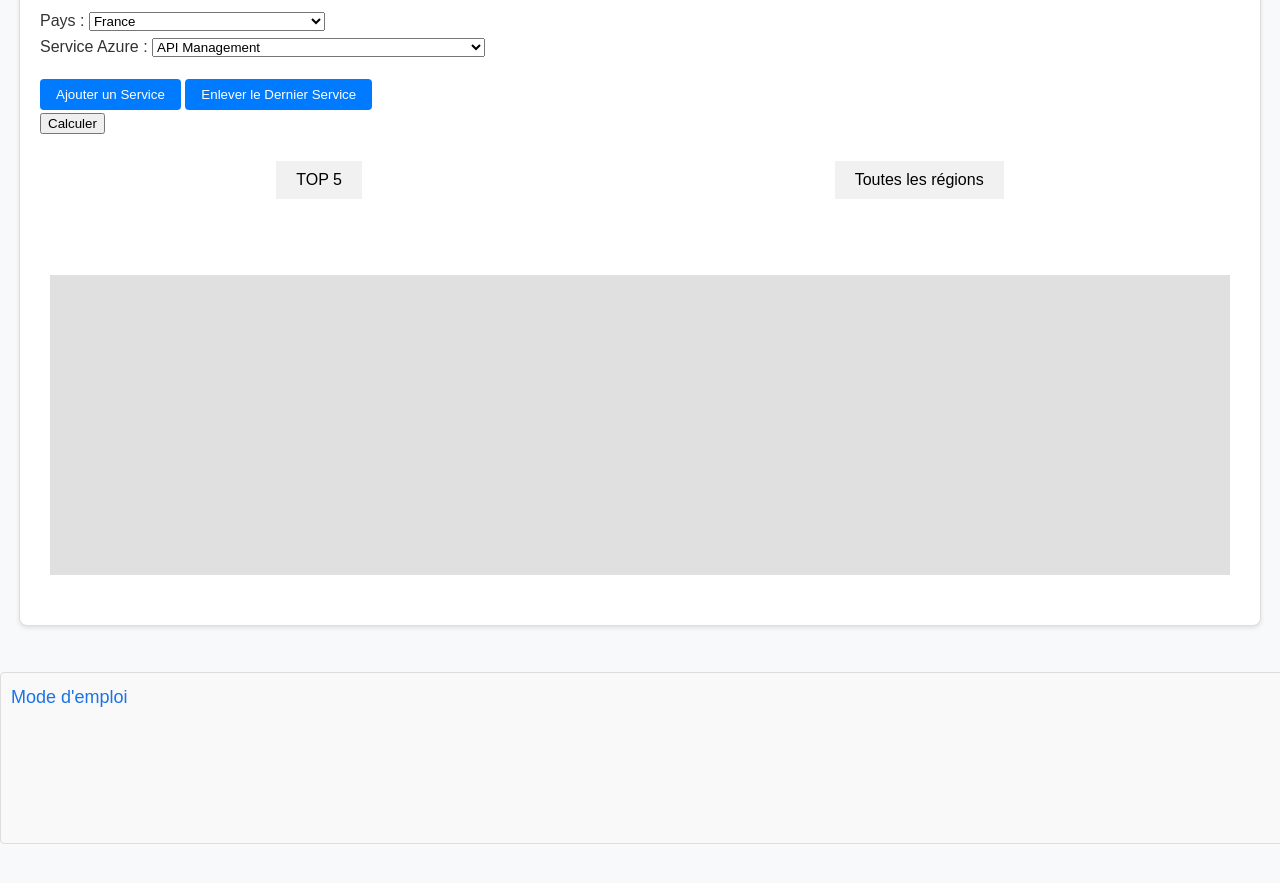
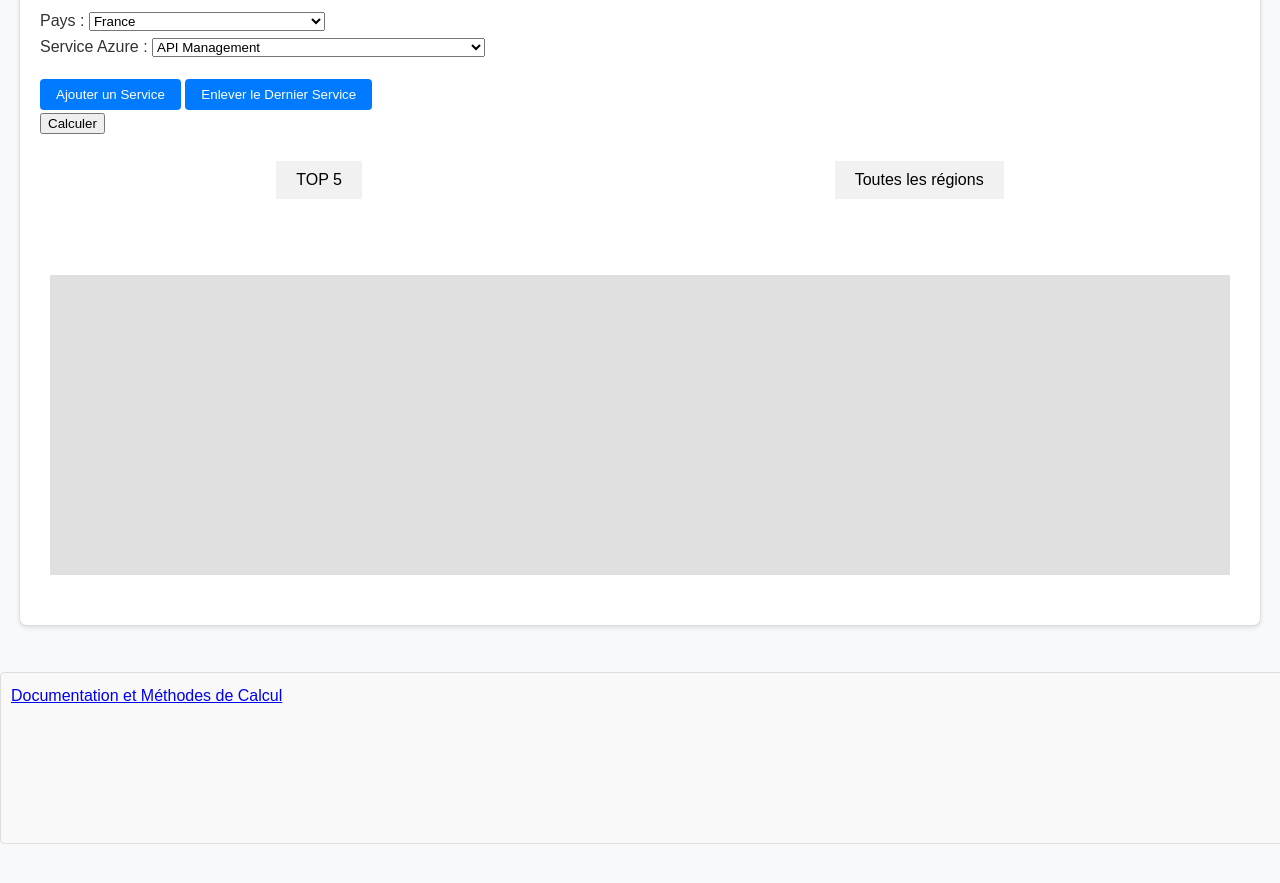
Before and after one commit to embonneton/TSP, a plain HTML site: page index.html in a window 1280 px wide. Shown: the part 127-1010 px from the top of the page. Drawn offline with nearby package versions, Linux system fonts and the light colour scheme.

Commit message:
Update index.html

```diff
--- a/index.html
+++ b/index.html
@@ -48,7 +48,7 @@
     </div>
     <br/>
     <div id="projectDescription">
-        <a href="README.html" target="_blank" style="text-decoration: none; font-size: 18px; color: #1a73e8;">Mode d'emploi</a>
+        <a href="README.html" target="_blank" class="documentation-button">Documentation et Méthodes de Calcul</a>
     </div>
     <br/>
     <script src="https://unpkg.com/leaflet/dist/leaflet.js"></script>
```
